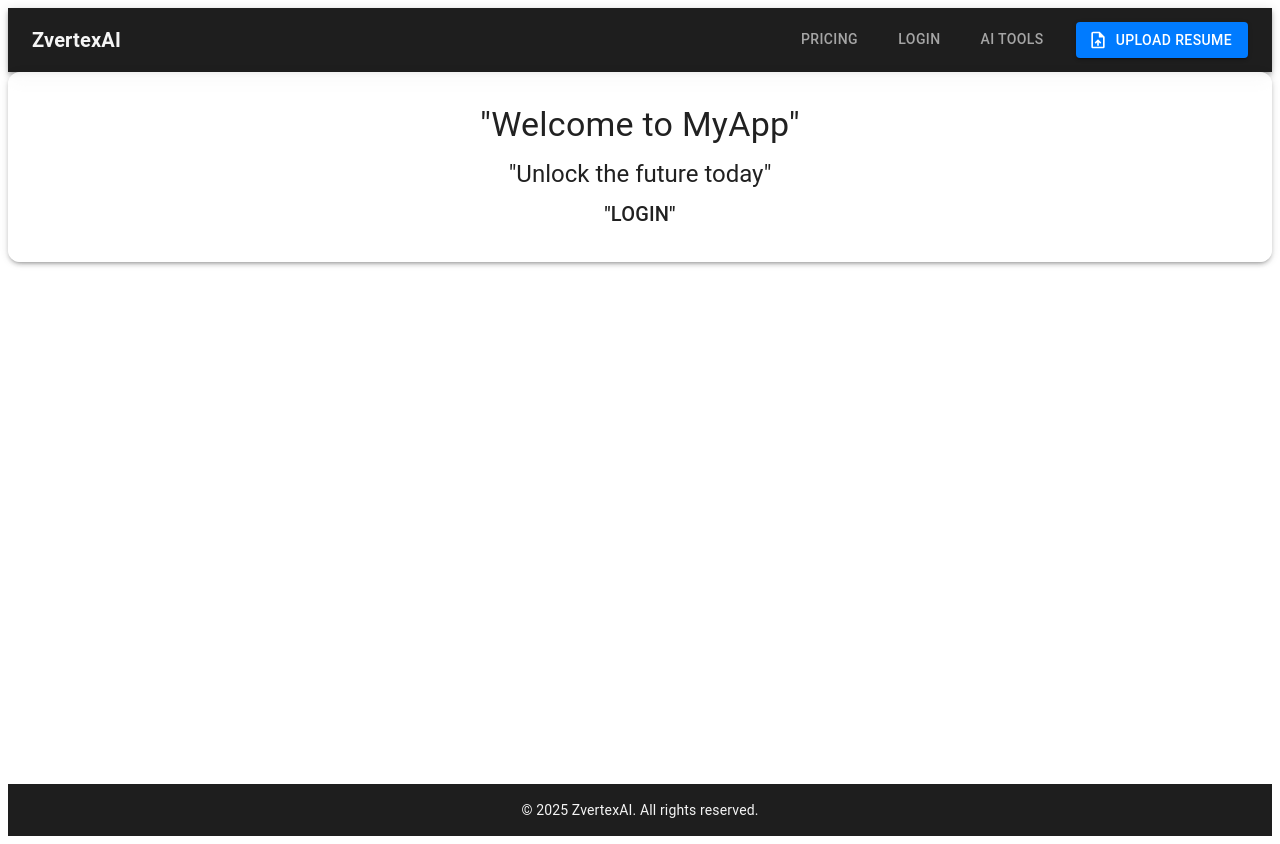
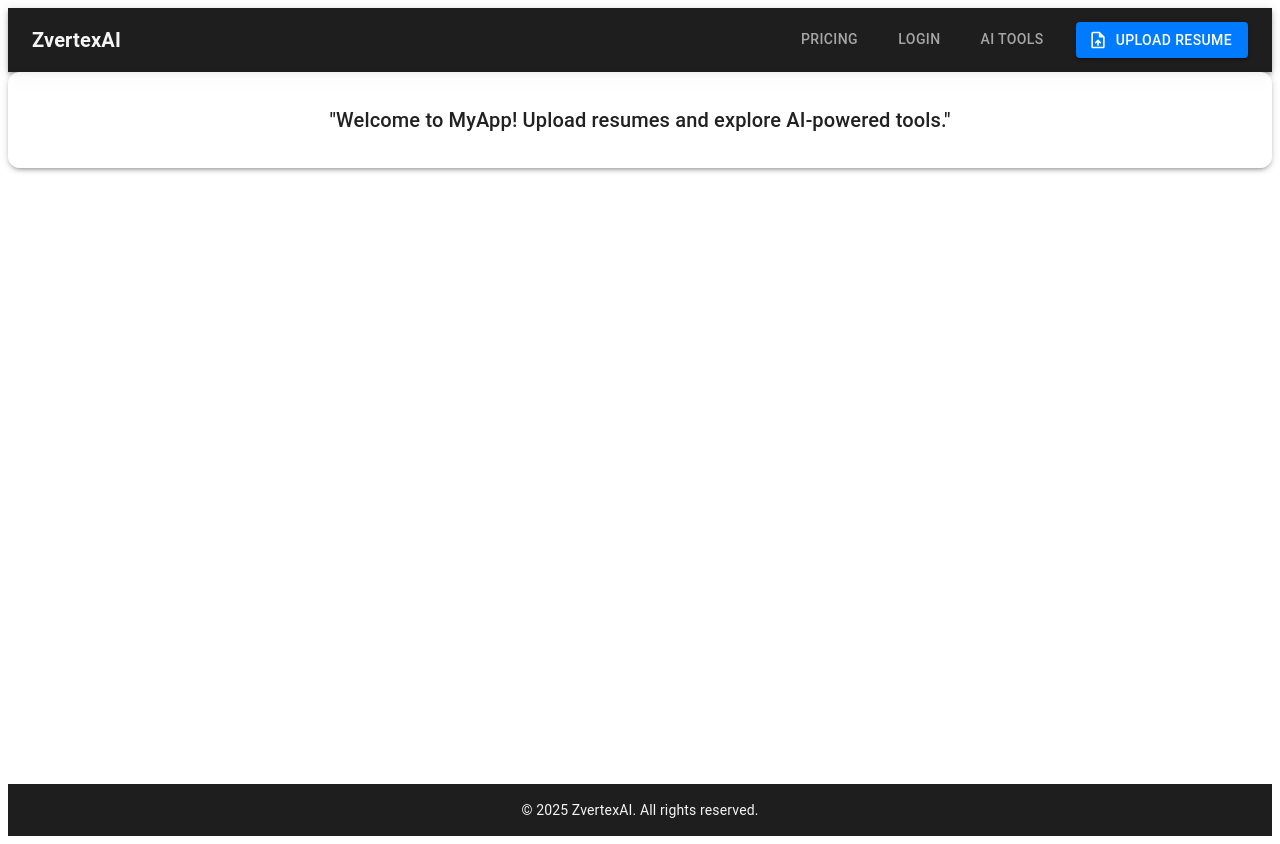
Before and after one commit to Mskumar224/my-react-app, a React (Vite) app: page / in a window 1280 px wide. Built offline with nearby package versions, Linux system fonts and the light colour scheme.

Commit message:
project setup from newfolder

```diff
--- a/src/Components/PlaceholderContent.jsx
+++ b/src/Components/PlaceholderContent.jsx
@@ -7,7 +7,6 @@ const PlaceholderContent = () => (
       p: 4,
       height: "100%",
       display: "flex",
-      flexDirection: "column", // Stack headers vertically
       alignItems: "center",
       justifyContent: "center",
       textAlign: "center",
@@ -17,14 +16,8 @@ const PlaceholderContent = () => (
       boxShadow: 3,
     }}
   >
-    <Typography variant="h4" gutterBottom>
-      "Welcome to MyApp"
-    </Typography>
-    <Typography variant="h5" gutterBottom>
-      "Unlock the future today"
-    </Typography>
     <Typography variant="h6">
-      "LOGIN"
+      "Welcome to MyApp! Upload resumes and explore AI-powered tools."
     </Typography>
   </Paper>
 );
--- a/src/pages/HomePage.jsx
+++ b/src/pages/HomePage.jsx
@@ -1,5 +1,5 @@
 import React from "react";
-import PlaceholderContent from "../components/PlaceholderContent"; // Path is correct as is
+import PlaceholderContent from "../components/PlaceholderContent";  // ✅ Must match filename exactly
 
 const HomePage = () => {
   return <PlaceholderContent />; // Simplified return, already valid JSX
```
